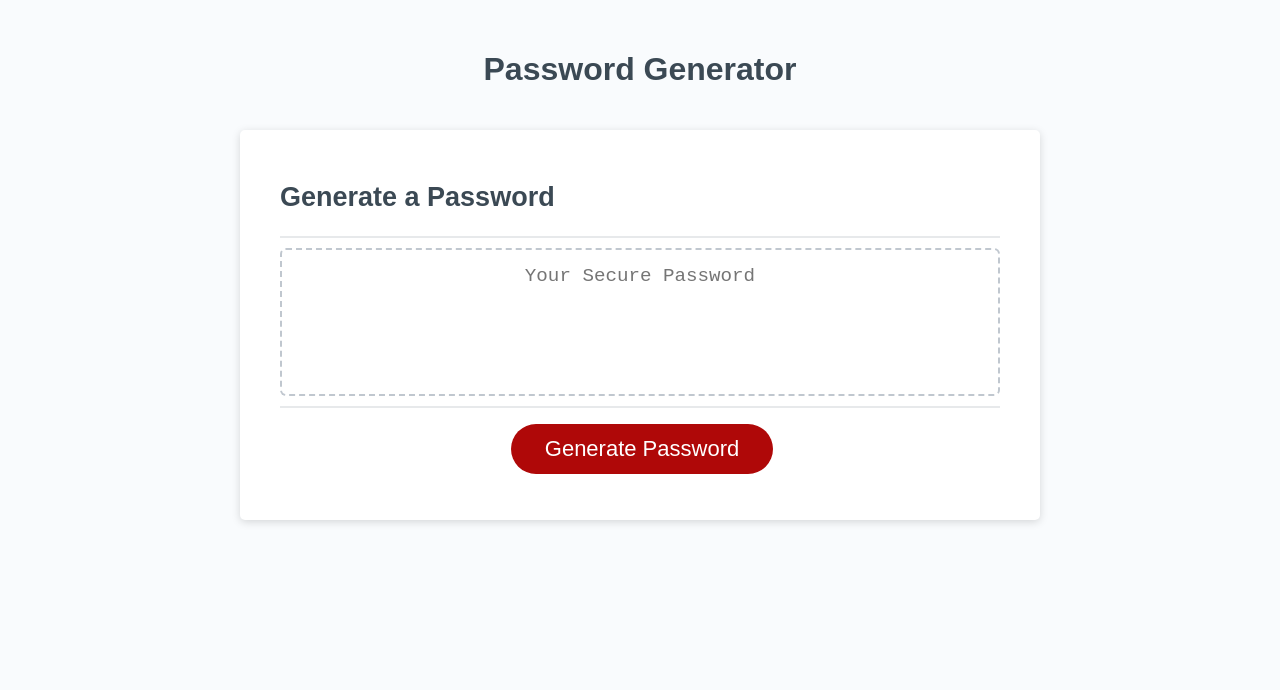
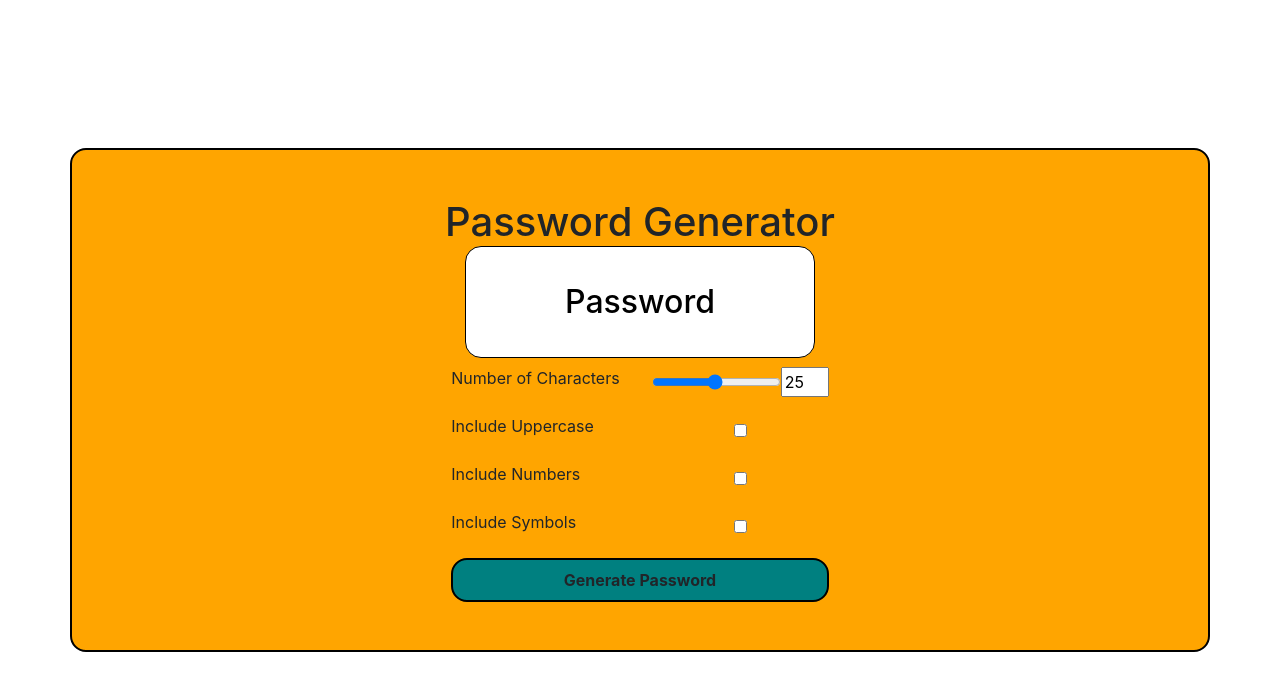
Before and after one commit to EvanZeek98/PasswordGeneratorHW3, a plain HTML site: page Developed/index.html in a window 1280 px wide. Drawn offline with nearby package versions, Linux system fonts and the light colour scheme.

Commit message:
added unique html and css layout, began javascript coding

```diff
--- a/Developed/index.html
+++ b/Developed/index.html
@@ -6,29 +6,31 @@
     <meta http-equiv="X-UA-Compatible" content="ie=edge" />
     <title>Password Generator</title>
     <link rel="stylesheet" href="style.css" />
+    <link rel="stylesheet" href="https://stackpath.bootstrapcdn.com/bootstrap/4.4.1/css/bootstrap.min.css" integrity="sha384-Vkoo8x4CGsO3+Hhxv8T/Q5PaXtkKtu6ug5TOeNV6gBiFeWPGFN9MuhOf23Q9Ifjh" crossorigin="anonymous">
+    <script src="script.js" defer></script>
   </head>
   <body>
-    <div class="wrapper">
-      <header>
-        <h1>Password Generator</h1>
-      </header>
-      <div class="card">
-        <div class="card-header">
-          <h2>Generate a Password</h2>
+    <div class="container">
+      <h1 class="title">Password Generator</h1>
+      <h2 class="password-display">Password</h2>
+      <form id="passwordGeneratorForm" class="form">
+        <label for="characterAmountNumber">Number of Characters</label>
+        <div class="character-amount-container">
+          <input type="range" min="1" max="50" value="25" id="characterAmountRange">
+          <input class="number-input" type="number" min="1" max="50" value="25" id="characterAmountNumber">
         </div>
-        <div class="card-body">
-          <textarea
-            readonly
-            id="password"
-            placeholder="Your Secure Password"
-            aria-label="Generated Password"
-          ></textarea>
-        </div>
-        <div class="card-footer">
-          <button id="generate" class="btn">Generate Password</button>
-        </div>
-      </div>
+
+        <label for="includeUppercase">Include Uppercase</label>
+        <input type="checkbox" id="includeUppercase">
+
+        <label for="includeNumbers">Include Numbers</label>
+        <input type="checkbox" id="includeNumbers">
+
+        <label for="includeSymbols">Include Symbols</label>
+        <input type="checkbox" id="includeSymbols">
+
+        <button type="submit" class="btn">Generate Password</button>
+      </form>
     </div>
-    <script src="script.js"></script>
   </body>
 </html>
--- a/Developed/script.js
+++ b/Developed/script.js
@@ -1,14 +1,16 @@
-// Assignment Code
-var generateBtn = document.querySelector("#generate");
+const characterAmountRange = document.getElementById("characterAmountRange")
+const characterAmountNumber = document.getElementById("characterAmountNumber")
+const form = document.getElementById("passwordGeneratorForm")
 
-// Write password to the #password input
-function writePassword() {
-  var password = generatePassword();
-  var passwordText = document.querySelector("#password");
+characterAmountNumber.addEventListener("input", syncCharacterAmount)
+characterAmountRange.addEventListener("input", syncCharacterAmount)
 
-  passwordText.value = password;
+form.addEventListener("submit", e => {
+    e.preventdefault()
+})
 
+function syncCharacterAmount(e) {
+    const value = e.target.value
+    characterAmountNumber.value = value
+    characterAmountRange.value = value
 }
-
-// Add event listener to generate button
-generateBtn.addEventListener("click", writePassword);
--- a/Developed/style.css
+++ b/Developed/style.css
@@ -1,137 +1,66 @@
-*,
-*::before,
-*::after {
-  box-sizing: border-box;
+body {
+    margin: 0;
+    min-height: 100vh;
+    display: flex;
+    justify-content: center;
+    align-items: center;
+    font-family: Georgia, 'Times New Roman', Times, serif;
 }
 
-html,
-body,
-.wrapper {
-  height: 100%;
-  margin: 0;
-  padding: 0;
+.container {
+    background-color: orange;
+    padding: 3rem;
+    border-radius: 1rem;
+    border: 2px solid black;
+    display: flex;
+    justify-content: center;
+    align-items: center;
+    flex-direction: column;
 }
 
-body {
-  font-family: sans-serif;
-  background-color: #f9fbfd;
+.form {
+    display: grid;
+    grid-template-columns: auto auto;
+    row-gap: 1rem;
+    column-gap: 2rem;
+    justify-content: center;
+    align-items: center;
 }
 
-.wrapper {
-  padding-top: 30px;
-  padding-left: 20px;
-  padding-right: 20px;
+.title {
+    margin: 0;
+    text-align: center;
 }
 
-header {
-  text-align: center;
-  padding: 20px;
-  padding-top: 0px;
-  color: hsl(206, 17%, 28%);
+.character-amount-container {
+    display: flex;
+    align-items: center;
 }
 
-.card {
-  background-color: hsl(0, 0%, 100%);
-  border-radius: 5px;
-  border-width: 1px;
-  box-shadow: rgba(0, 0, 0, 0.15) 0px 2px 8px 0px;
-  color: hsl(206, 17%, 28%);
-  font-size: 18px;
-  margin: 0 auto;
-  max-width: 800px;
-  padding: 30px 40px;
+.number-input {
+    width: 3rem;
 }
 
-.card-header::after {
-  content: " ";
-  display: block;
-  width: 100%;
-  background: #e7e9eb;
-  height: 2px;
-}
-
-.card-body {
-  min-height: 100px;
-}
-
-.card-footer {
-  text-align: center;
-}
-
-.card-footer::before {
-  content: " ";
-  display: block;
-  width: 100%;
-  background: #e7e9eb;
-  height: 2px;
-}
-
-.card-footer::after {
-  content: " ";
-  display: block;
-  clear: both;
+.password-display {
+    background-color: white;
+    color: black;
+    padding: 1rem;
+    border: 1px solid black;
+    height: 7rem;
+    width: 350px;
+    display: flex;
+    justify-content: center;
+    align-items: center;
+    word-break: break-all;
+    border-radius: 1rem;
 }
 
 .btn {
-  border: none;
-  background-color: hsl(360, 91%, 36%);
-  border-radius: 25px;
-  box-shadow: rgba(0, 0, 0, 0.1) 0px 1px 6px 0px rgba(0, 0, 0, 0.2) 0px 1px 1px
-    0px;
-  color: hsl(0, 0%, 100%);
-  display: inline-block;
-  font-size: 22px;
-  line-height: 22px;
-  margin: 16px 16px 16px 20px;
-  padding: 14px 34px;
-  text-align: center;
-  cursor: pointer;
+    grid-column: span 2;
+    background-color: teal !important;
+    border: 2px solid black !important;
+    padding: .5rem 1rem !important;
+    font-weight: bold !important;
+    cursor: pointer !important;
+    border-radius: 1rem !important;
 }
-
-button[disabled] {
-  cursor: default;
-  background: #c0c7cf;
-}
-
-.float-right {
-  float: right;
-}
-
-#password {
-  -webkit-appearance: none;
-  -moz-appearance: none;
-  appearance: none;
-  border: none;
-  display: block;
-  width: 100%;
-  padding-top: 15px;
-  padding-left: 15px;
-  padding-right: 15px;
-  padding-bottom: 85px;
-  font-size: 1.2rem;
-  text-align: center;
-  margin-top: 10px;
-  margin-bottom: 10px;
-  border: 2px dashed #c0c7cf;
-  border-radius: 6px;
-  resize: none;
-  overflow: hidden;
-}
-
-@media (max-width: 690px) {
-  .btn {
-    font-size: 1rem;
-    margin: 16px 0px 0px 0px;
-    padding: 10px 15px;
-  }
-
-  #password {
-    font-size: 1rem;
-  }
-}
-
-@media (max-width: 500px) {
-  .btn {
-    font-size: 0.8rem;
-  }
-}
```
